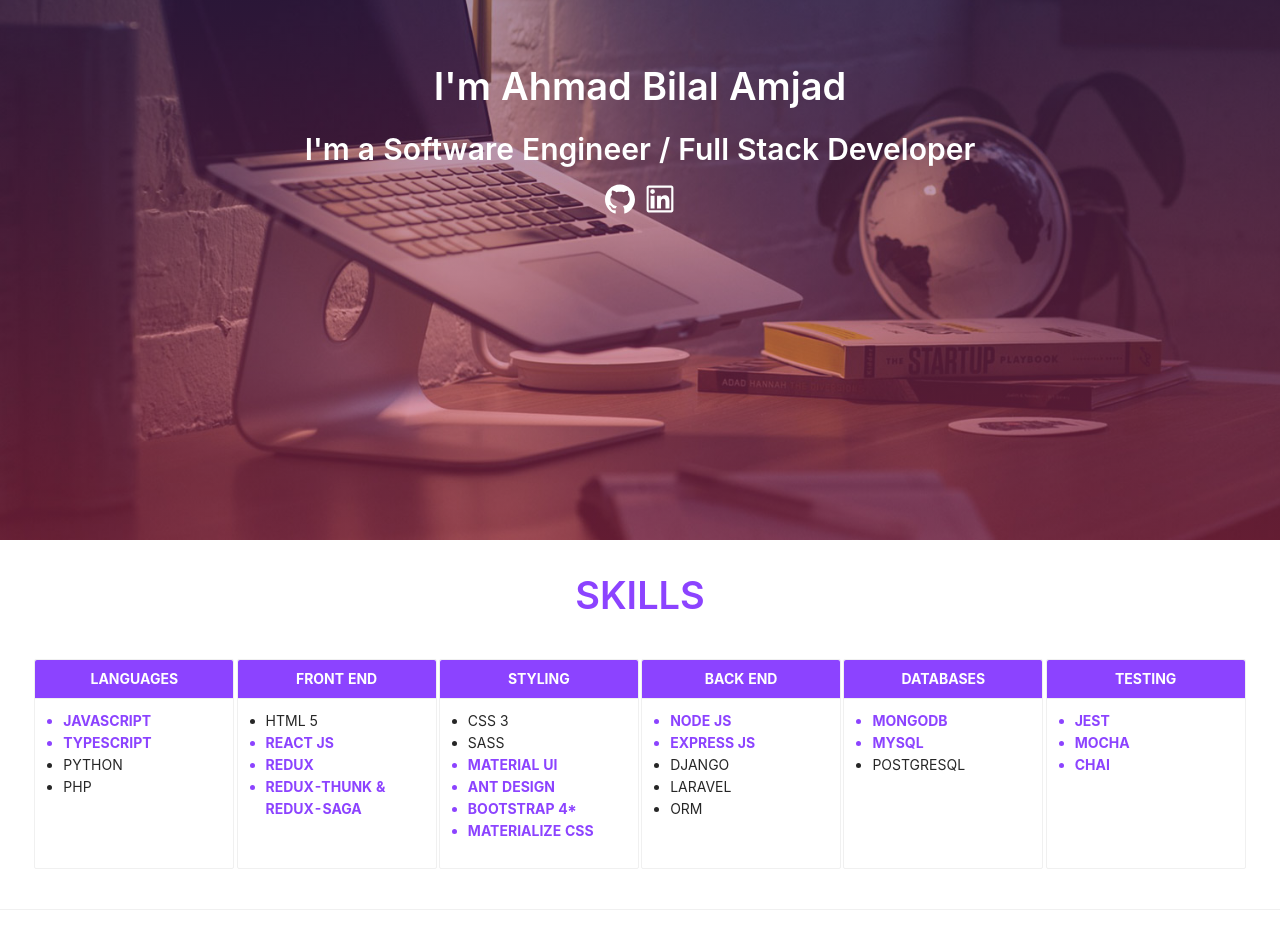
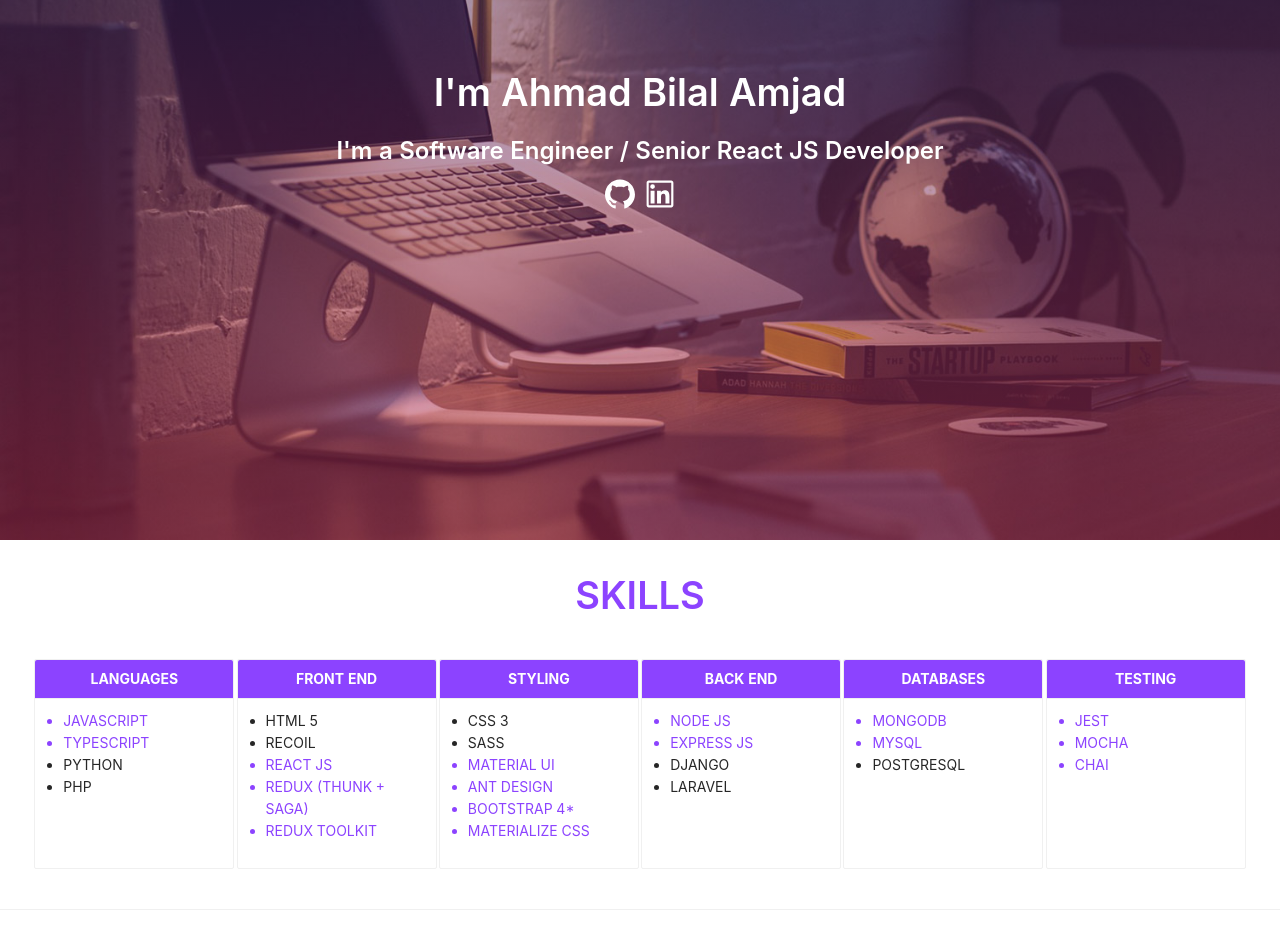
Before and after one commit to AhmadBilalAmjad/ahmadbilalamjad.github.io, a React (Create React App) app: page / in a window 1280 px wide. Shown: the part 260-1193 px from the top of the page. Built offline with nearby package versions, Linux system fonts and the light colour scheme.

Commit message:
minor updates

```diff
--- a/src/components/Home.jsx
+++ b/src/components/Home.jsx
@@ -18,8 +18,8 @@ const Home = () => {
       <Content className="site-layout">
         <div className="site-layout-background">
           <Title>I'm Ahmad Bilal Amjad</Title>
-          <Title level={2}>
-            I'm a Software Engineer / Full Stack Developer
+          <Title level={3}>
+            I'm a Software Engineer / Senior React JS Developer
           </Title>
           <div>
             <a
@@ -53,7 +53,7 @@ const Home = () => {
           >
             <ul className="card-body">
               {skill.items.map((item) => (
-                <li key={item.name} className={item.isBold && "bold-purple"}>
+                <li key={item.name} className={item.isPurple && "bold-purple"}>
                   {item.name}
                 </li>
               ))}
--- a/src/data.json
+++ b/src/data.json
@@ -5,11 +5,11 @@
       "items": [
         {
           "name": "JAVASCRIPT",
-          "isBold": true
+          "isPurple": true
         },
         {
           "name": "TYPESCRIPT",
-          "isBold": true
+          "isPurple": true
         },
         {
           "name": "PYTHON"
@@ -24,18 +24,20 @@
       "items": [
         {
           "name": "HTML 5"
+        },{
+          "name": "RECOIL"
         },
         {
           "name": "REACT JS",
-          "isBold": true
+          "isPurple": true
         },
         {
-          "name": "REDUX",
-          "isBold": true
+          "name": "REDUX (THUNK + SAGA)",
+          "isPurple": true
         },
         {
-          "name": "REDUX-THUNK & REDUX-SAGA",
-          "isBold": true
+          "name": "REDUX TOOLKIT",
+          "isPurple": true
         }
       ]
     },
@@ -50,19 +52,19 @@
         },
         {
           "name": "MATERIAL UI",
-          "isBold": true
+          "isPurple": true
         },
         {
           "name": "ANT DESIGN",
-          "isBold": true
+          "isPurple": true
         },
         {
           "name": "BOOTSTRAP 4*",
-          "isBold": true
+          "isPurple": true
         },
         {
           "name": "MATERIALIZE CSS",
-          "isBold": true
+          "isPurple": true
         }
       ]
     },
@@ -71,20 +73,17 @@
       "items": [
         {
           "name": "NODE JS",
-          "isBold": true
+          "isPurple": true
         },
         {
           "name": "EXPRESS JS",
-          "isBold": true
+          "isPurple": true
         },
         {
           "name": "DJANGO"
         },
         {
           "name": "LARAVEL"
-        },
-        {
-          "name": "ORM"
         }
       ]
     },
@@ -93,11 +92,11 @@
       "items": [
         {
           "name": "MONGODB",
-          "isBold": true
+          "isPurple": true
         },
         {
           "name": "MYSQL",
-          "isBold": true
+          "isPurple": true
         },
         {
           "name": "POSTGRESQL"
@@ -109,15 +108,15 @@
       "items": [
         {
           "name": "JEST",
-          "isBold": true
+          "isPurple": true
         },
         {
           "name": "MOCHA",
-          "isBold": true
+          "isPurple": true
         },
         {
           "name": "CHAI",
-          "isBold": true
+          "isPurple": true
         }
       ]
     }
--- a/src/styles/home.css
+++ b/src/styles/home.css
@@ -29,7 +29,7 @@
 }
 
 .site-layout-background > h1,
-h2 {
+h3 {
   color: white !important;
   text-align: center;
 }
@@ -44,7 +44,7 @@ h2 {
   border-bottom: 3px solid #8c43ff !important;
 }
 
-h2.ant-typography {
+h3.ant-typography {
   margin-top: 0 !important;
 }
 
@@ -79,7 +79,7 @@ h2.ant-typography {
 
 .bold-purple {
   color: #8c43ff !important;
-  font-weight: bolder;
+  font-weight: 400;
 }
 
 .ant-card,
```
